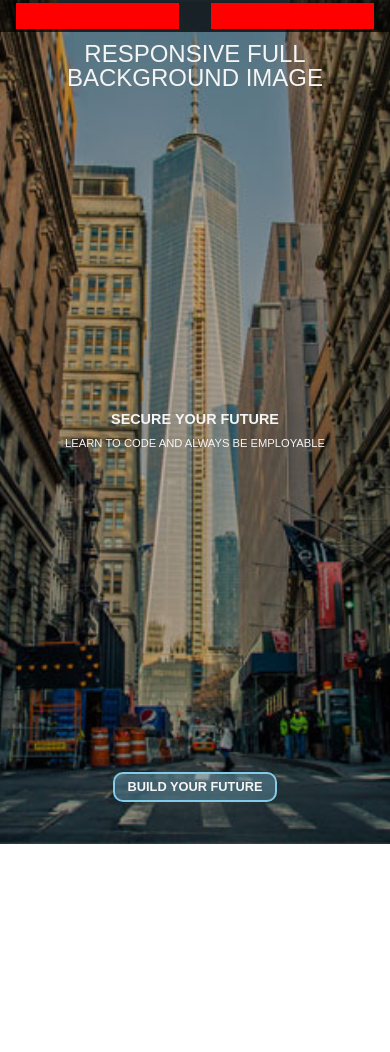
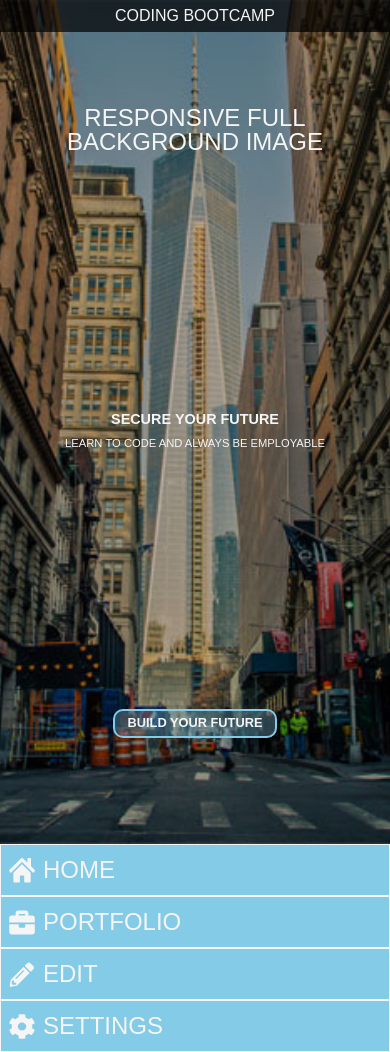
Before and after one commit to Arodrigow/html-css, a plain HTML site: page full_background_page_V2/index.html in a window 390 px wide. Before the commit the page ends 844 px from the top, so only its background shows below. Drawn offline with Linux system fonts and the light colour scheme; a web font is replaced by a local one.

Commit message:
mobile version added

```diff
--- a/full_background_page_V2/css/main.css
+++ b/full_background_page_V2/css/main.css
@@ -13,18 +13,40 @@ header{
   left: 0;
 
   display: flex;
-  justify-content: space-between;
+  justify-content: center;
   align-items: center;
   width: 100%;
   height: 2rem;
 }
 
 header div, header nav{
+  width: 100%;
   height: 80%;
-  width: 200px;
+
   margin: 0 1rem;
 
-  background-color: red;
+  display: flex;
+  align-items: center;
+}
+
+header nav, header nav a, header svg{
+  display: none;
+}
+
+header a{
+  height: 100%;
+  width: 100%;
+  display: flex;
+  justify-content: center;
+  align-items: center;
+}
+
+header div h1{
+  font-size: 1rem;
+}
+
+header div a:hover{
+  color:rgb(131,203,230);
 }
 
 #indx-atf{
@@ -52,7 +74,7 @@ header div, header nav{
 }
 
 #indx-atf>div{
-  height: 90vh;
+  height: 75vh;
 }
 
 .idx-center-center{
@@ -92,6 +114,46 @@ h3{
   background-color: rgba(131,203,230, 0.3);
 }
 
-button:hover{
+.button-center:hover{
   background-color: rgba(131,203,230, 1);
 }
+
+/* MOBILE MENU - START  */
+.nav-mobile-text, .idx-icon-nav-mobile{
+  color: whitesmoke;
+  fill: currentColor;
+}
+.idx-icon-nav-mobile{
+  height: 2.5rem;
+  width: 2rem;
+}
+
+.nav-mobile{
+  width: 100%;
+  display: flex;
+  justify-content: center;
+  background-color: rgb(131,203,230);
+}
+
+.nav-mobile nav{
+  width: 100%;
+  display: flex;
+  flex-flow: column nowrap;
+}
+
+.nav-mobile nav a{
+  width: 100%;
+  border: 0.1rem solid whitesmoke;
+  display: flex;
+  align-items: center;
+  justify-content: flex-start;
+}
+
+.idx-icon-nav-mobile{
+  padding: 5px;
+}
+
+.nav-mobile nav a:hover{
+  background-color: darkblue;
+  border: 0.7rem solid transparent;
+}
--- a/full_background_page_V2/css/main_res_800_plus.css
+++ b/full_background_page_V2/css/main_res_800_plus.css
@@ -7,9 +7,42 @@
   background-image: url("../img/background-photo.jpg");
 }
 
+
 h3{
   margin-top: 5px;
   font-size: 0.7rem;
   text-align: center;
   line-height: 1.2;
 }
+
+header{
+  justify-content: space-between;
+
+}
+
+header nav, header nav a, header svg{
+  display: flex;
+}
+header div, header nav{
+  width: 200px;
+  margin: 0 1rem;
+}
+
+.idx-icon-nav {
+  height: 100%;
+  width: 25px;
+  fill: currentColor;
+}
+
+header nav a:hover{
+  color:rgb(131,203,230);
+  border: 2px solid transparent;
+}
+
+header nav{
+  justify-content: space-between;
+}
+
+.nav-mobile{
+  display: none;
+}
--- a/full_background_page_V2/index.html
+++ b/full_background_page_V2/index.html
@@ -11,6 +11,7 @@
   <link rel="stylesheet" href="css/main_res_800_plus.css" media="(min-width: 800px)">
 </head>
 <body>
+
   <svg version="1.1" xmlns="http://www.w3.org/2000/svg" style="display:none;">
 
     <symbol id="cog" viewBox="0 0 100 100">
@@ -32,8 +33,17 @@
 
   <header>
     <div>
+      <a href="#">
+        <svg class="idx-icon-nav"><use xlink:href="#qrcode"></use></svg>
+        <h1>Coding Bootcamp</h1>
+      </a>
     </div>
+
     <nav >
+      <a href="#"><svg class="idx-icon-nav"><use xlink:href="#home"></use></svg></a>
+      <a href="#"><svg class="idx-icon-nav"><use xlink:href="#briefcase"></use></svg></a>
+      <a href="#"><svg class="idx-icon-nav"><use xlink:href="#pencil"></use></svg></a>
+      <a href="#"><svg class="idx-icon-nav"><use xlink:href="#cog"></use></svg></a>
     </nav>
   </header>
 
@@ -47,5 +57,25 @@
       <button class="button-center">BUILD YOUR FUTURE</button>
     </div>
   </section>
+  <section class="nav-mobile">
+    <nav>
+      <a href="#"><svg class="idx-icon-nav-mobile">
+        <use xlink:href="#home"></use></svg>
+        <h1 class="nav-mobile-text">Home</h1>
+      </a>
+      <a href="#"><svg class="idx-icon-nav-mobile">
+        <use xlink:href="#briefcase"></use></svg>
+        <h1 class="nav-mobile-text">Portfolio</h1>
+      </a>
+      <a href="#"><svg class="idx-icon-nav-mobile">
+        <use xlink:href="#pencil"></use></svg>
+        <h1 class="nav-mobile-text">Edit</h1>
+      </a>
+      <a href="#"><svg class="idx-icon-nav-mobile">
+        <use xlink:href="#cog"></use></svg>
+        <h1 class="nav-mobile-text">Settings</h1>
+      </a>
+    </nav>
+  </section>
 </body>
 </html>
```
